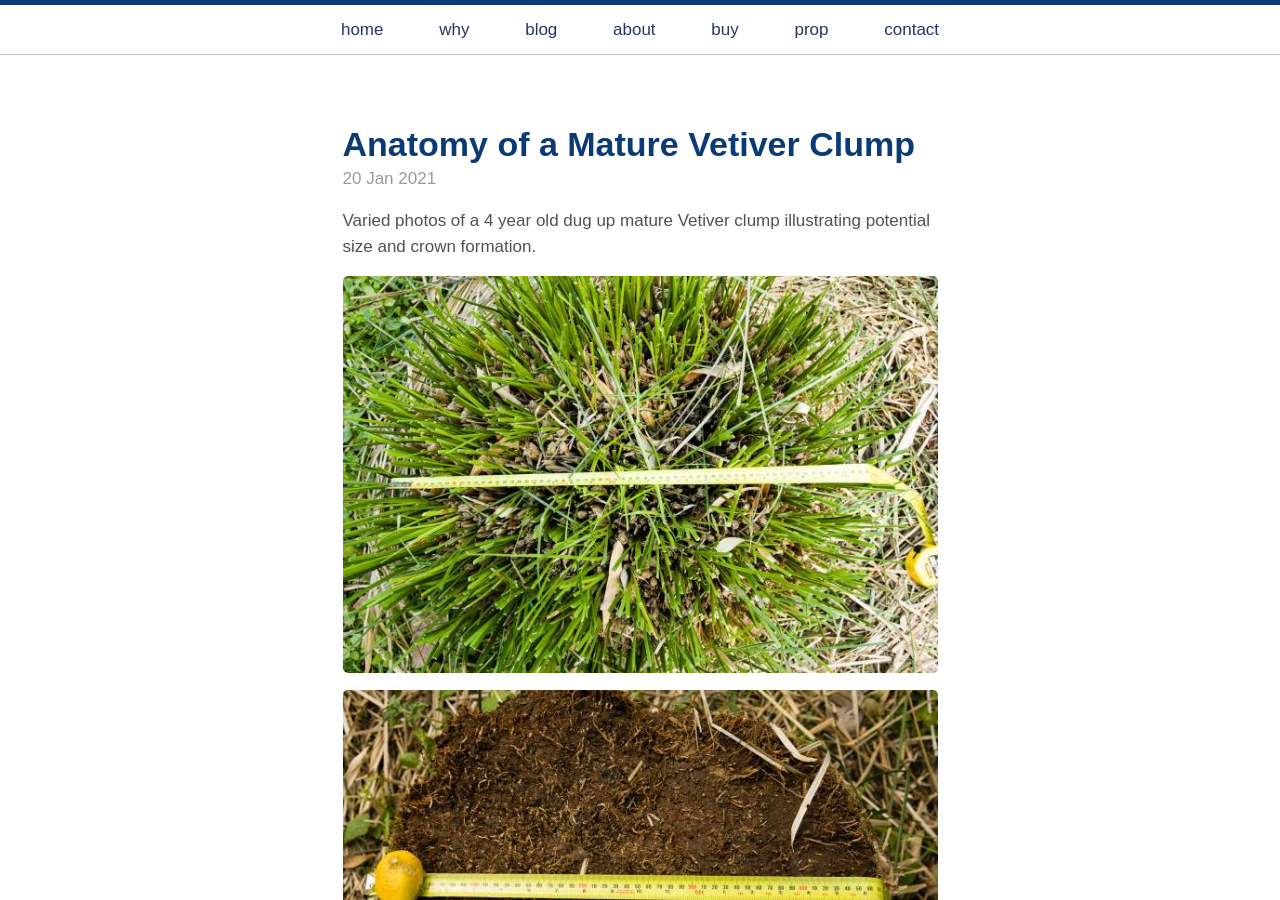
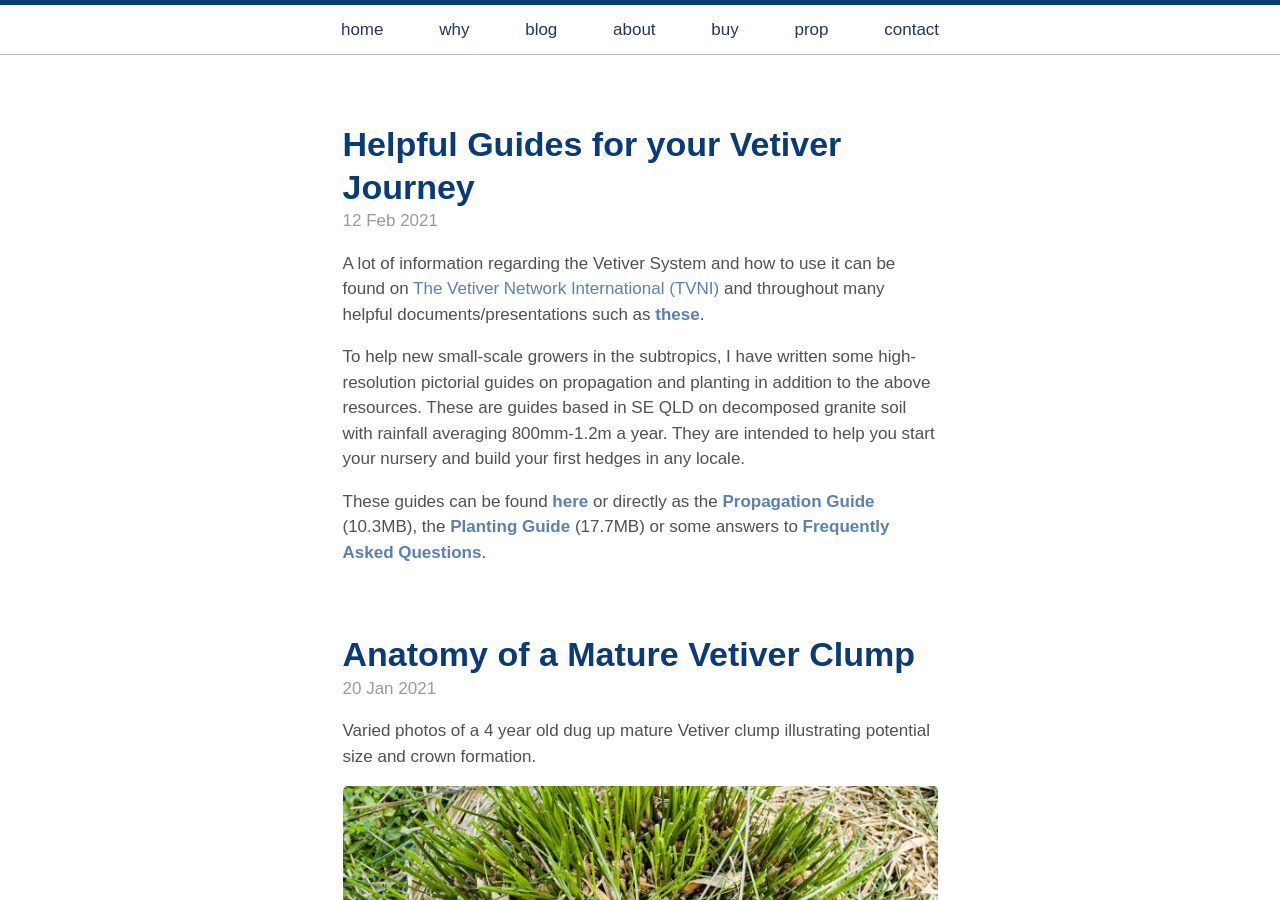
Before and after one commit to Tr33mo/tr33mo.github.io, a Jekyll site: the page built from blog/index.html, in a window 1280 px wide and 900 px high. Built offline with Jekyll 4.4.1, drawn with Linux system fonts in a browser that asks for light colours; the list of posts is cut into pages by our own code; some of the changed text lies outside the part shown.

Commit message:
Update and Guide Post

```diff
--- /dev/null
+++ b/blog/_posts/2021-02-12-guides.md
@@ -0,0 +1,10 @@
+---
+layout: post
+title: "Helpful Guides for your Vetiver Journey"
+truncated_preview: false
+---
+A lot of information regarding the Vetiver System and how to use it can be found on [The Vetiver Network International (TVNI)](https://www.vetiver.org/) and throughout many helpful documents/presentations such as [**these**](https://www.vetiver.org/TVN_VS_GAL_HR%20/index.htm).
+
+To help new small-scale growers in the subtropics, I have written some high-resolution pictorial guides on propagation and planting in addition to the above resources. These are guides based in SE QLD on decomposed granite soil with rainfall averaging 800mm-1.2m a year. They are intended to help you start your nursery and build your first hedges in any locale.
+
+These guides can be found [**here**](/prop/) or directly as the [**Propagation Guide**](/assets/Vetiver Propagation subtropics.pdf) (10.3MB), the [**Planting Guide**](/assets/Vetiver Planting Guide.pdf) (17.7MB) or some answers to [**Frequently Asked Questions**](/assets/Vetiver FAQ.pdf).
```
Also changed, not shown: blog/_posts/2018-09-03-clump.md (deleted, +0 -23 lines), blog/_posts/2021-01-20-anatomy.md (+1 -1 lines), Gemfile.lock.
